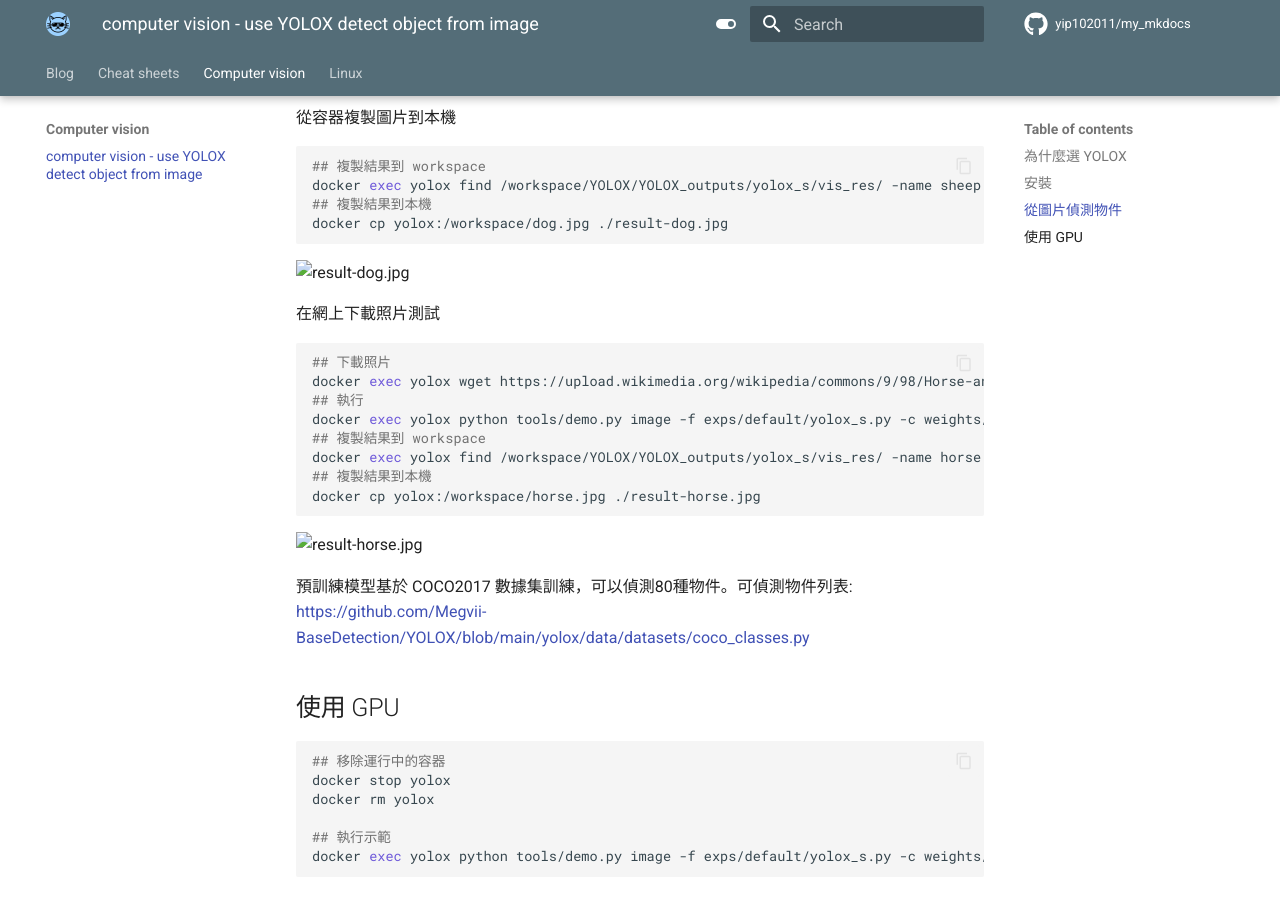
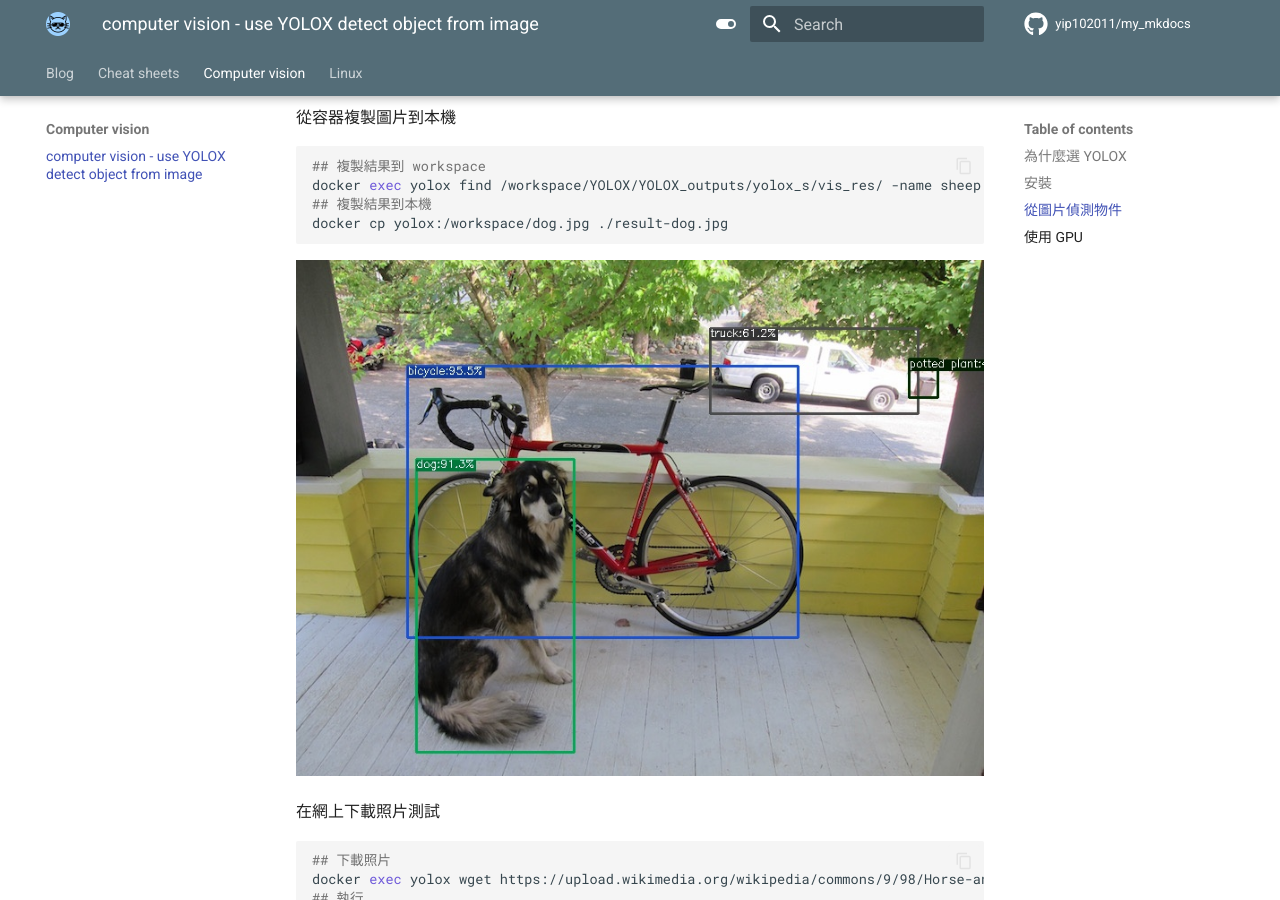
Before and after one commit to yip102011/my_mkdocs, an MkDocs documentation site: the page built from docs/computer_vision/yolox.md, in a window 1280 px wide and 900 px high, scrolled down 1099 px. Built offline with MkDocs 1.6.1 and Material for MkDocs 9.7.7, drawn with Linux system fonts in a browser that asks for light colours; comment, search, counter and statistics services are not loaded.

Commit message:
try fix image

````diff
--- a/docs/computer_vision/yolox.md
+++ b/docs/computer_vision/yolox.md
@@ -54,7 +54,7 @@
 ## 複製結果到本機
 docker cp yolox:/workspace/dog.jpg ./result-dog.jpg
 ```
-![result-dog.jpg](yolox\result-dog.jpg)
+![result-dog.jpg](yolox/result-dog.jpg)
 
 在網上下載照片測試
 ```bash
@@ -67,7 +67,7 @@
 ## 複製結果到本機
 docker cp yolox:/workspace/horse.jpg ./result-horse.jpg
 ```
-![result-horse.jpg](yolox\result-horse.jpg)
+![result-horse.jpg](yolox/result-horse.jpg)
 
 預訓練模型基於 COCO2017 數據集訓練，可以偵測80種物件。可偵測物件列表: <https://github.com/Megvii-BaseDetection/YOLOX/blob/main/yolox/data/datasets/coco_classes.py>
 
````
